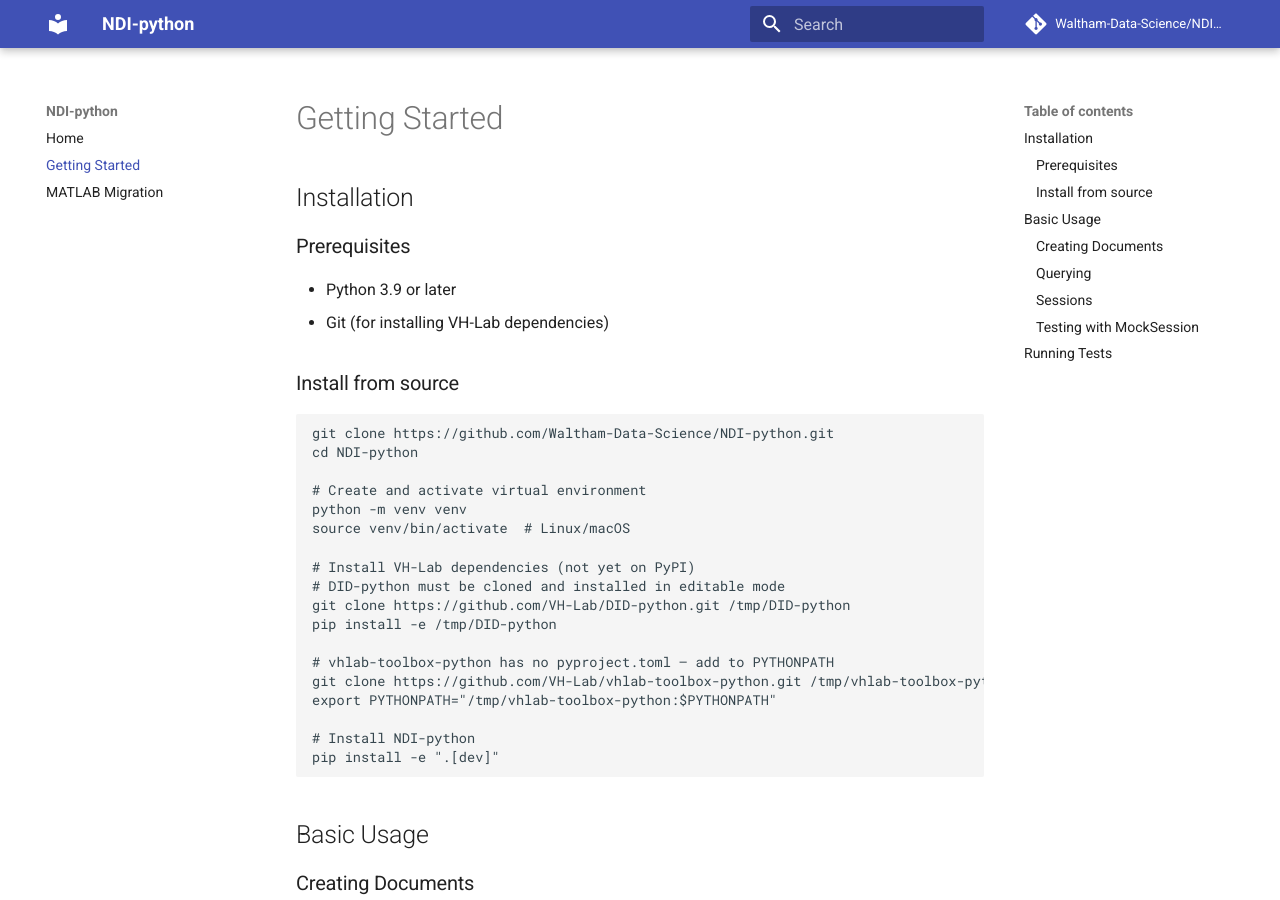
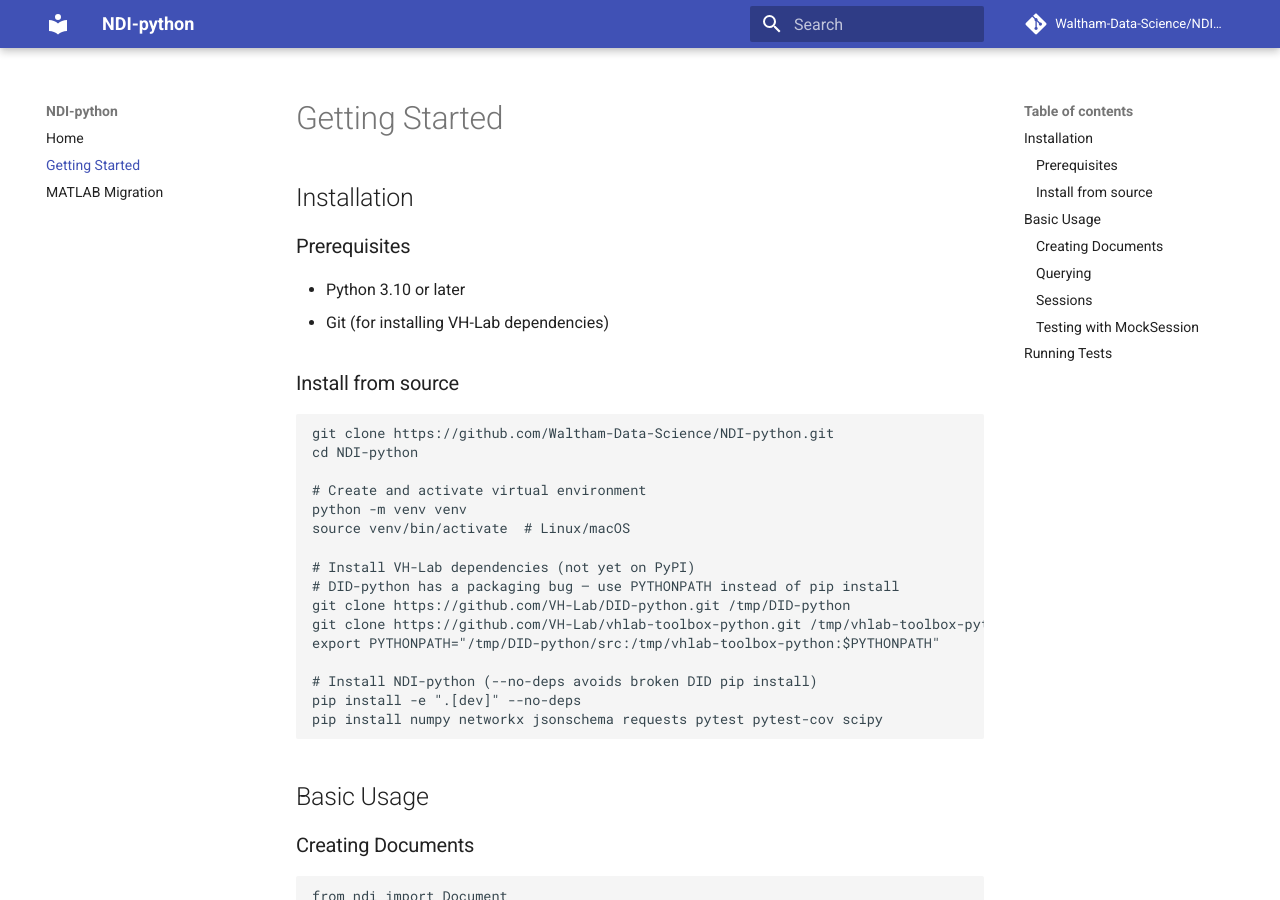
Before and after one commit to Waltham-Data-Science/NDI-python, an MkDocs documentation site: the page built from docs/getting-started.md, in a window 1280 px wide and 900 px high. Built offline with MkDocs 1.6.1 and Material for MkDocs 9.7.7, drawn with Linux system fonts in a browser that asks for light colours; comment, search, counter and statistics services are not loaded.

Commit message:
Update documentation: fix Python version, install instructions, test counts
Co-Authored-By: Claude Opus 4.6 <noreply@anthropic.com>

````diff
--- a/docs/getting-started.md
+++ b/docs/getting-started.md
@@ -4,7 +4,7 @@
 
 ### Prerequisites
 
-- Python 3.9 or later
+- Python 3.10 or later
 - Git (for installing VH-Lab dependencies)
 
 ### Install from source
@@ -18,16 +18,14 @@ python -m venv venv
 source venv/bin/activate  # Linux/macOS
 
 # Install VH-Lab dependencies (not yet on PyPI)
-# DID-python must be cloned and installed in editable mode
+# DID-python has a packaging bug — use PYTHONPATH instead of pip install
 git clone https://github.com/VH-Lab/DID-python.git /tmp/DID-python
-pip install -e /tmp/DID-python
+git clone https://github.com/VH-Lab/vhlab-toolbox-python.git /tmp/vhlab-toolbox-python
+export PYTHONPATH="/tmp/DID-python/src:/tmp/vhlab-toolbox-python:$PYTHONPATH"
 
-# vhlab-toolbox-python has no pyproject.toml — add to PYTHONPATH
-git clone https://github.com/VH-Lab/vhlab-toolbox-python.git /tmp/vhlab-toolbox-python
-export PYTHONPATH="/tmp/vhlab-toolbox-python:$PYTHONPATH"
-
-# Install NDI-python
-pip install -e ".[dev]"
+# Install NDI-python (--no-deps avoids broken DID pip install)
+pip install -e ".[dev]" --no-deps
+pip install numpy networkx jsonschema requests pytest pytest-cov scipy
 ```
 
 ## Basic Usage
````
Also changed, not shown: CHANGELOG.md (+4 -3 lines), README.md (+19 -16 lines), docs/index.md (+1 -2 lines).
